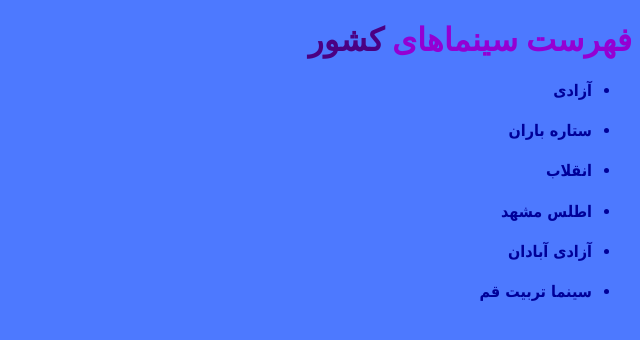
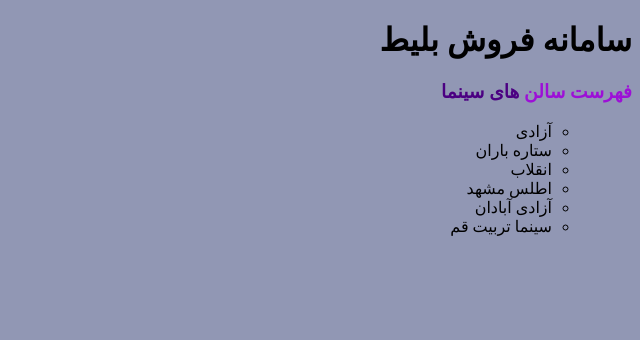
Before and after one commit to iam-Robo/DjangoCourse, a Django app: page /ticketing/cinema/list in a window 1280 px wide. Shown: the top 340 px of the page, without its empty margins (640-1280 px from the left). Run offline with Django 3.2, Linux system fonts and the light colour scheme; data comes from the database, SQL or seed files in the repository.

Commit message:
created cinema_list.html , created director ticketing in template and moved movie_list.html , cinema_list.html to it

```diff
--- /dev/null
+++ b/ticketing/templates/ticketing/cinema_list.html
@@ -0,0 +1,22 @@
+<!DOCTYPE html>
+<html dir="rtl" lang="fa">
+<head>
+    <meta charset="UTF-8">
+    <title>فهرست سینماهای کشور</title>
+</head>
+
+<body style="background-color:#9197b4;">
+<h1>سامانه فروش بلیط</h1>
+<h3><span style="color:#9d0fd7">فهرست سالن</span><span style="color: transparent;text-shadow: none;">&nbsp;</span><span style="color:#4B0082">های سینما</span></h3>
+    <ul>{% if cinema_list1 %}
+        {% for item in cinema_list1 %}
+            <ul><li>{{ item }}</li></ul>
+        {% endfor %}</ul>
+    {% else %}
+        <ul> <h2><p style="color:#b10707">
+            متاسفانه سینمایی یافت نشد
+            </p></h2>
+            </ul>
+    {% endif %}
+</body>
+</html>
--- a/ticketing/templates/movie_list.html
+++ b/ticketing/templates/ticketing/movie_list.html
@@ -14,13 +14,11 @@
                 <ul> <li> {{ item }} </li></ul>
             {% endfor %}
         {% else %}
-            <ul> <h3><p style="color:#b10707">
+            <ul> <h2><p style="color:#b10707">
             متاسفانه فیلمی یافت نشد
-            </p></h3>
+            </p></h2>
             </ul>
         {% endif %}
-
     </ul>
-
 </body>
 </html>
--- a/ticketing/views.py
+++ b/ticketing/views.py
@@ -8,22 +8,13 @@ from ticketing.models import Movie, Cinema
 def movie_list(request):
     movies = Movie.objects.all()
     context = {
-        'movie_list1' : movies
+        'movie_list1': movies
     }
-    return render(request,'movie_list.html',context)
+    return render(request, 'ticketing/movie_list.html', context)
 
 def cinema_list(request):
     cinemas = Cinema.objects.all()
-    response_text = """
-    <!DOCTYPE html>
-        <html dir=rtl>
-        <head>
-        <title>لیست سینماها</title>
-        </head>
-        <body style="background-color:#4d79ff;">
-        <h1 ><span style="color:#9400D3">فهرست سینماهای</span><span style="color: transparent;text-shadow: none;">&nbsp;</span><span style="color:#4B0082">کشور</span></h1>
-        <ul style="font-family:tahoma;color:#000099"> {} </ul>
-        </body>
-        </html>
-        """.format(''.join('<h4><li>{}</li></h4>'.format(item) for item in cinemas))
-    return HttpResponse(response_text)
+    context = {
+        'cinema_list1': cinemas
+    }
+    return render(request, 'ticketing/cinema_list.html', context)
```
Also changed, not shown: ticketing/templates/cinema_list.html (deleted, +0 -10 lines).
